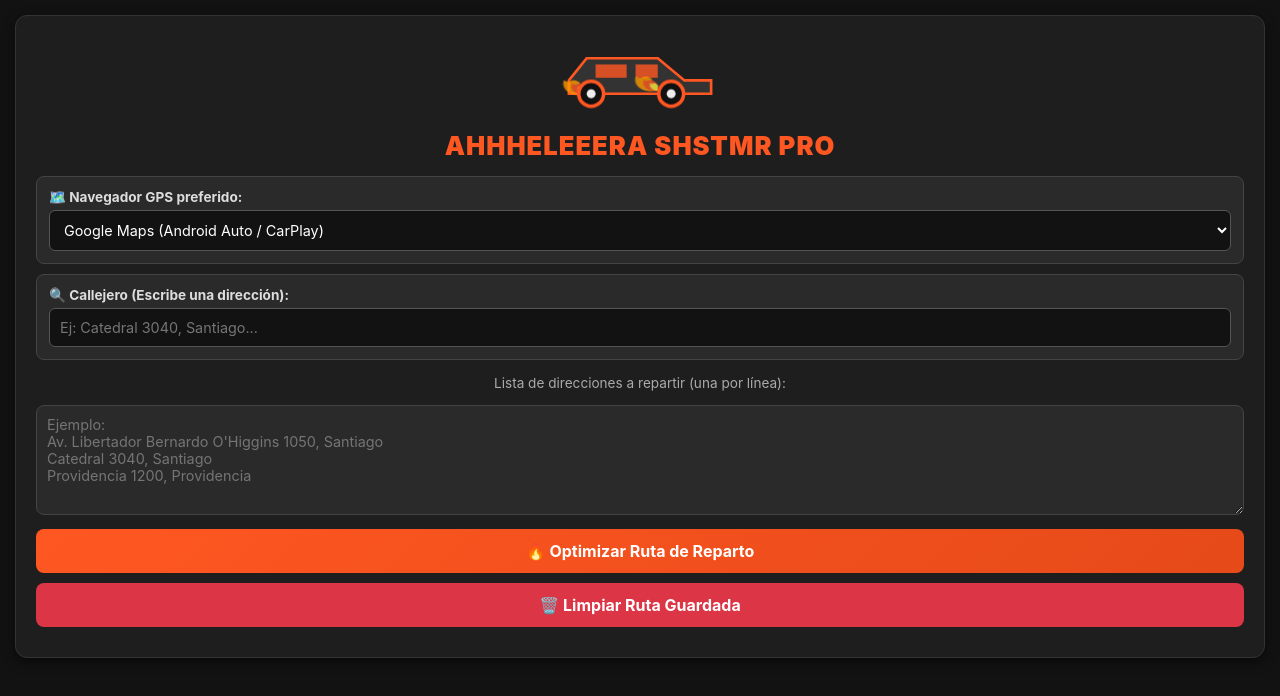
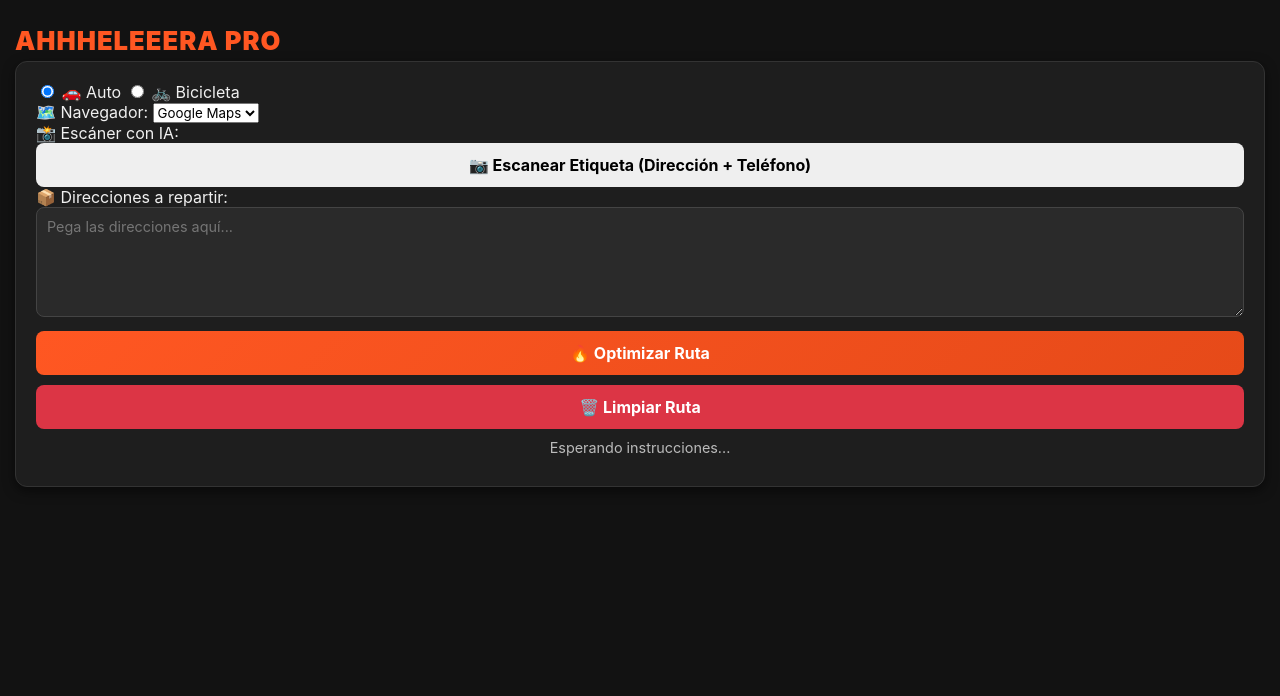
Before and after one commit to sbstncrrn/ahhheleeera-shstmr-pro, a plain HTML site: page index.html in a window 1280 px wide. Drawn offline with nearby package versions, Linux system fonts and the light colour scheme.

```diff
--- a/index.html
+++ b/index.html
@@ -3,76 +3,66 @@
 <head>
     <meta charset="UTF-8">
     <meta name="viewport" content="width=device-width, initial-scale=1.0, maximum-scale=1.0, user-scalable=no">
-    <title>Ahhheleeera Shstmr Pro - Optimizador de Rutas</title>
-
-    <!-- Configuración PWA para App Instalable -->
+    <title>Ahhheleeera Shstmr Pro</title>
     <link rel="manifest" href="manifest.json">
     <meta name="theme-color" content="#ff5722">
     <meta name="apple-mobile-web-app-capable" content="yes">
     <meta name="apple-mobile-web-app-status-bar-style" content="black-translucent">
-    <meta name="apple-mobile-web-app-title" content="Ahhheleeera Pro">
-
-    <!-- Leaflet CSS -->
     <link rel="stylesheet" href="https://unpkg.com/leaflet@1.9.4/dist/leaflet.css" />
     <link rel="stylesheet" href="styles.css" />
 </head>
 <body>
 
+    <header class="app-header">
+        <h1 class="app-title">Ahhheleeera Pro</h1>
+    </header>
+
+    <div class="container">
+        <!-- Controles de Configuración -->
         <div class="card">
-        <!-- Logo con Fuego Animado -->
-        <div class="header-logo">
-            <svg width="180" height="80" viewBox="0 0 200 90" xmlns="http://www.w3.org/2000/svg">
-                <path d="M20,50 L40,25 L120,25 L150,50 L180,50 L180,65 L20,65 Z" fill="#333" stroke="#ff5722" stroke-width="3"/>
-                <rect x="50" y="32" width="35" height="15" fill="#ff5722" opacity="0.8"/>
-                <rect x="95" y="32" width="25" height="15" fill="#ff5722" opacity="0.8"/>
-                <g class="flame-particle">
-                    <path d="M25,65 C10,65 0,55 5,45 C12,52 15,40 25,50 C20,58 30,60 25,65 Z" fill="#ff9800"/>
-                    <path d="M30,65 C20,65 10,58 15,50 C20,55 22,46 30,55 Z" fill="#ff5722"/>
-                    <path d="M32,65 C26,65 20,60 22,54 C25,58 27,52 32,58 Z" fill="#ffeb3b"/>
-                </g>
-                <g class="flame-particle">
-                    <path d="M115,65 C100,65 90,55 95,45 C102,52 105,40 115,50 C110,58 120,60 115,65 Z" fill="#ff9800"/>
-                    <path d="M120,65 C110,65 100,58 105,50 C110,55 112,46 120,55 Z" fill="#ff5722"/>
-                    <path d="M122,65 C116,65 110,60 112,54 C115,58 117,52 122,58 Z" fill="#ffeb3b"/>
-                </g>
-                <circle cx="45" cy="65" r="14" fill="#111" stroke="#ff5722" stroke-width="4"/>
-                <circle cx="45" cy="65" r="5" fill="#eee"/>
-                <circle cx="135" cy="65" r="14" fill="#111" stroke="#ff5722" stroke-width="4"/>
-                <circle cx="135" cy="65" r="5" fill="#eee"/>
-            </svg>
-            <h1 class="app-title">Ahhheleeera Shstmr Pro</h1>
+            <div class="toggle-group">
+                <label class="toggle-btn">
+                    <input type="radio" name="vehicleMode" value="car" checked onchange="actualizarModoViaje()">
+                    <span>🚗 Auto</span>
+                </label>
+                <label class="toggle-btn">
+                    <input type="radio" name="vehicleMode" value="bicycle" onchange="actualizarModoViaje()">
+                    <span>🚲 Bicicleta</span>
+                </label>
             </div>
 
-        <!-- Selector de Navegador GPS -->
-        <div class="config-group">
-            <label for="gpsSelect"><strong>🗺️ Navegador GPS preferido:</strong></label>
+            <div class="input-group">
+                <label>🗺️ Navegador:</label>
                 <select id="gpsSelect" onchange="guardarPreferenciaGPS()">
-                <option value="google">Google Maps (Android Auto / CarPlay)</option>
+                    <option value="google">Google Maps</option>
                     <option value="waze">Waze</option>
                 </select>
             </div>
 
-        <!-- Callejero / Autocompletado -->
-        <div class="autocomplete-container">
-            <label for="autocompleteInput"><strong>🔍 Callejero (Escribe una dirección):</strong></label>
-            <input type="text" id="autocompleteInput" placeholder="Ej: Catedral 3040, Santiago..." oninput="onDireccionInput()" autocomplete="off">
-            <div id="suggestionsBox" class="suggestions-box"></div>
+            <div class="input-group">
+                <label>📸 Escáner con IA:</label>
+                <input type="file" id="labelCameraInput" accept="image/*" capture="environment" onchange="escanearEtiquetaConIA(event)" style="display: none;">
+                <button class="btn btn-action" onclick="document.getElementById('labelCameraInput').click()">
+                    📷 Escanear Etiqueta (Dirección + Teléfono)
+                </button>
             </div>
 
-        <p style="font-size: 0.85rem; color: #aaa; text-align: center; margin-top: 15px;">Lista de direcciones a repartir (una por línea):</p>
-        <textarea id="addressInput" placeholder="Ejemplo:&#10;Av. Libertador Bernardo O'Higgins 1050, Santiago&#10;Catedral 3040, Santiago&#10;Providencia 1200, Providencia"></textarea>
-
-        <button class="btn btn-primary" onclick="procesarYOptimizar()">🔥 Optimizar Ruta de Reparto</button>
-        <button class="btn btn-danger" onclick="limpiarRutaGuardada()">🗑️ Limpiar Ruta Guardada</button>
-        <div id="status"></div>
+            <div class="input-group">
+                <label>📦 Direcciones a repartir:</label>
+                <textarea id="addressInput" placeholder="Pega las direcciones aquí..."></textarea>
             </div>
 
-    <div class="card" id="routeContainer" style="display: none;">
-        <h2>Ruta Optimizada</h2>
-        <div id="nextStopAction"></div>
-        <div id="map"></div>
-        <hr style="border-color: #444; margin: 20px 0;">
-        <div id="stopsList"></div>
+            <button class="btn btn-primary" onclick="procesarYOptimizar()">🔥 Optimizar Ruta</button>
+            <button class="btn btn-danger" onclick="limpiarRutaGuardada()">🗑️ Limpiar Ruta</button>
+            <div id="status" class="status-bar">Esperando instrucciones...</div>
+        </div>
+
+        <!-- Resultados y Mapa -->
+        <div id="routeContainer" style="display: none;">
+            <div id="nextStopAction" class="card highlight-card"></div>
+            <div id="map" class="map-container"></div>
+            <div id="stopsList" class="stops-list"></div>
+        </div>
     </div>
 
     <script src="https://unpkg.com/leaflet@1.9.4/dist/leaflet.js"></script>
```
Lines whose indentation alone changed are shown as unchanged.
